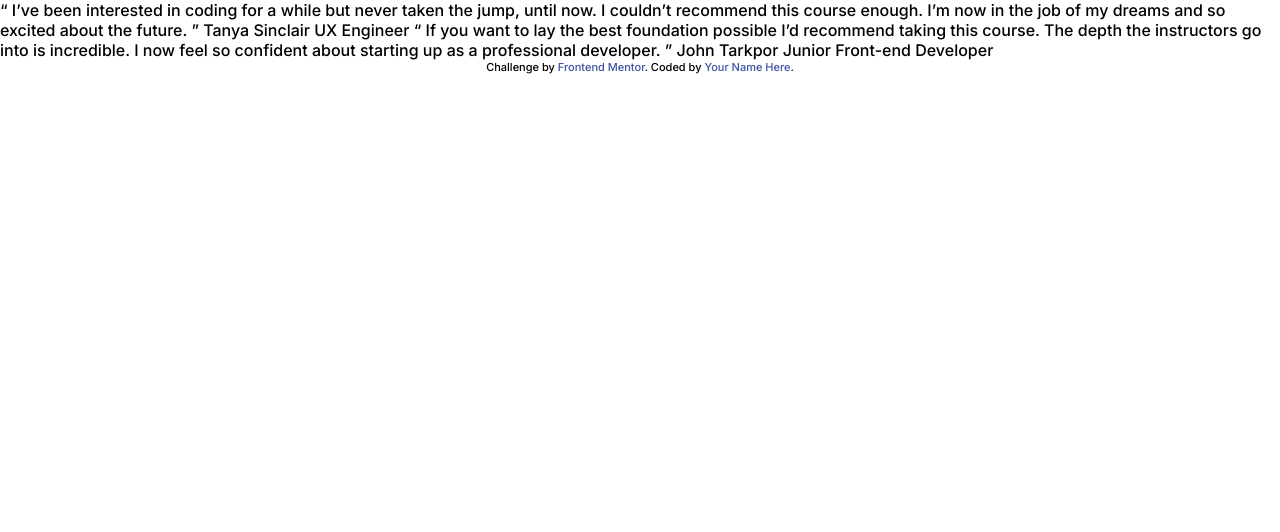
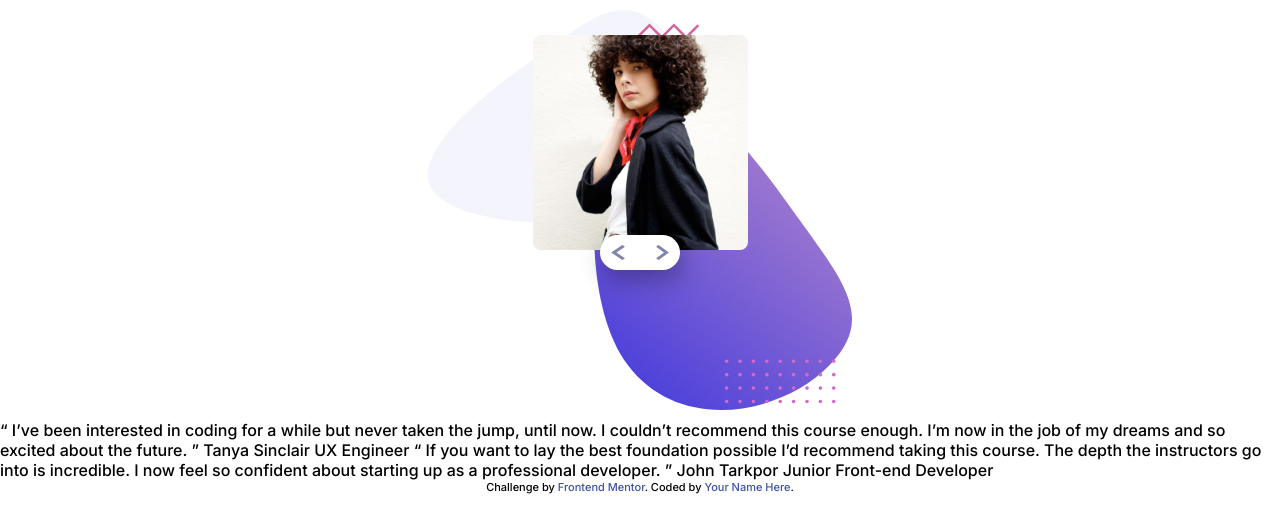
Before and after one commit to SamuMilla/FEM-testimonials-slider, a website: page index.html in a window 1280 px wide. Drawn offline with Linux system fonts and the light colour scheme.

Commit message:
Profile card and buttons

```diff
--- a/app/scss/globals/_index.scss
+++ b/app/scss/globals/_index.scss
@@ -2,3 +2,4 @@
 @forward 'colors';
 @forward 'boilerplate';
 @forward 'typography';
+@forward 'layout';
--- /dev/null
+++ b/app/scss/globals/layout.scss
@@ -0,0 +1,42 @@
+@use '../util' as *;
+
+.bg-pattern {
+  background-image: url("/images/pattern-bg.svg");
+  background-repeat: no-repeat;
+  background-position: center;
+  background-size: contain;
+  height: 50vh;
+  margin: rem(10) auto;
+  padding: rem(25);
+}
+.image-container {
+  overflow: hidden;
+  width: rem(215);
+  height: rem(215);
+  border-radius: rem(8);
+  margin: 0 auto;
+  img {
+    width: auto;
+    height: 100%;
+  }
+}
+.profile {
+  position: relative;
+}
+.nav-buttons {
+  position: absolute;
+  bottom: rem(-20);
+  left: 50%;
+  transform: translateX(-50%);
+  display: flex;
+  justify-content: space-between;
+  background-color: #fff;
+  padding: rem(10);
+  border-radius: rem(30);
+  box-shadow: 3px 10px 25px 0px rgba(0, 0, 0, 0.3);
+  width: rem(80);
+  img {
+    width: rem(15);
+    height: rem(15);
+  }
+}
--- a/index.html
+++ b/index.html
@@ -39,6 +39,31 @@
     </style>
   </head>
   <body>
+    <main>
+      <!-- Slider wrapper -->
+      <div>
+        <!-- 1 slide -->
+        <div class="bg-pattern">
+          <div class="profile">
+            <div class="image-container">
+              <img src="/images/image-tanya.jpg" alt="Tanya" />
+            </div>
+            <div class="nav-buttons">
+              <img
+                src="/images/icon-prev.svg"
+                alt="prev"
+                class="slide-icon prev"
+              />
+              <img
+                src="/images/icon-next.svg"
+                alt="next"
+                class="slide-icon next"
+              />
+            </div>
+          </div>
+        </div>
+      </div>
+    </main>
     “ I’ve been interested in coding for a while but never taken the jump, until
     now. I couldn’t recommend this course enough. I’m now in the job of my
     dreams and so excited about the future. ” Tanya Sinclair UX Engineer “ If
```
Also changed, not shown: note.md (added, +18 -0 lines), dist/style.css, 1 other file.
